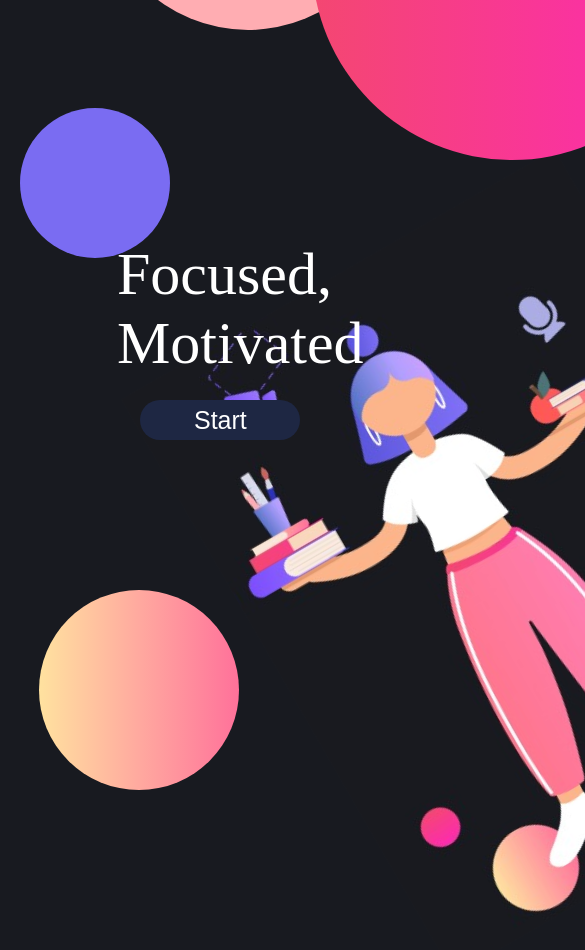
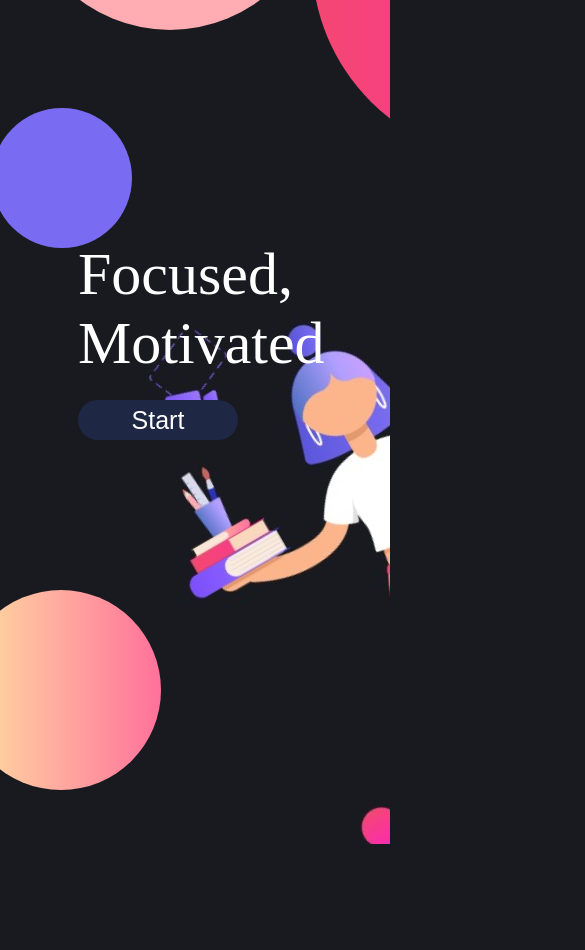
Before and after one commit to Diksha0416/Streak_on, a plain HTML site: page index.html in a window 390 px wide. Shown: the top 950 px of the page, 585 px wide, since content can reach past the window. After the commit the page ends 844 px from the top, so only its background shows below. Drawn offline with Linux system fonts and the light colour scheme.

Commit message:
corrections3

```diff
--- a/index.css
+++ b/index.css
@@ -1,10 +1,13 @@
 body{
     margin: 0;          /* Remove default margin */
-    padding: 0;         /* Remove default padding */
-    /* width: 100%;        /* Full width of viewport */
-    /* height: 100%;       Full height of viewport */
-    background: #181A20;
-    overflow: hidden;   /
+    padding: 0;
+    background: #181A20;      /* Remove default padding */
+}
+.container {
+    position: relative;
+    width: 100vw;
+    height: 100vh;
+    overflow: hidden;
 }
 .abcircle{
     position:relative;
@@ -125,11 +128,13 @@ img{
 }
 @media(max-width:768px){
     .text{
+        left:20%;
         font-size: 60px;
     }
+
     button{
         top:50%;
-        left:36%;
+        left:20%;
         width:160px;
         height:40px;
         font-size: 25px;
@@ -137,8 +142,9 @@ img{
     }
     .prop{
         top:36%;
-        height:150px;
-        width:150px;
+        height:140px;
+        width:140px;
+        left:-2%;
     }
     .prop2{
         top:-80%;
@@ -147,19 +153,21 @@ img{
     }
     .prop3{
         top:30%;
+        left:-10%;
         height:200px;
         width:200px;
     }
     .prop4{
         top:-90%;
-        left:25%;
+        left:5%;
         height:300px;
         width:300px;
     }
     img{
-        left:65%;
+        left:50%;
     }
 }
+
 @keyframes moveright {
   0% {
     transform: translateX(0);
--- a/index.html
+++ b/index.html
@@ -7,6 +7,7 @@
     <title>Document</title>
 </head>
 <body>
+    <div class="container">
     <div class="abcircle">
     <div class="circle prop trans" id="cr1"></div>
     <div class="circle prop4 trans" id="cr2"></div>
@@ -16,9 +17,12 @@
     <span class="text" id="txt">Focused, </br> Motivated</span>
     <button id="btns" onclick=btn() >Start</button>
     </div>
+
     <div class="box3">
     <div class="circle prop3 trans" id="cr4"></div>
     <div ><img id="im" src="images/sticker.jpg"></div>
+    </div>
+
     </div>
 <script>
     function btn(){
```
